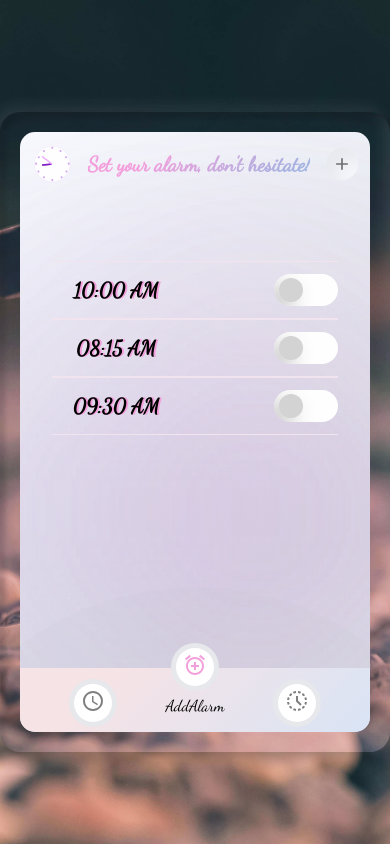
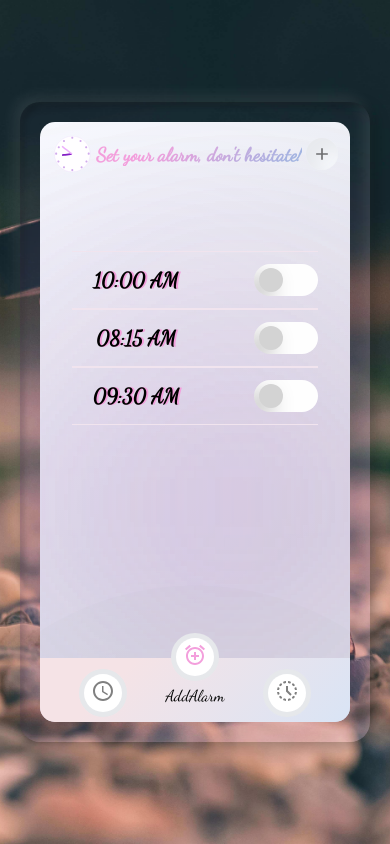
Before and after one commit to SimionAndrei23/clockApp, a React (Create React App) app: page /addAlarm in a window 390 px wide. Built offline with nearby package versions, Linux system fonts and the light colour scheme.

Commit message:
commited

```diff
--- a/public/index.html
+++ b/public/index.html
@@ -5,7 +5,6 @@
     <link rel="icon" href="https://i.ibb.co/8Yd17Bv/stopwatch-logo.png" />
     <link rel="preconnect" href="https://fonts.googleapis.com">
     <link rel="preconnect" href="https://fonts.gstatic.com" crossorigin>
-    <link href="https://fonts.googleapis.com/css2?family=Dancing+Script&display=swap" rel="stylesheet">
     <meta name="viewport" content="width=device-width, initial-scale=1" />
     <meta name="theme-color" content="#000000" />
     <meta
--- a/src/App.css
+++ b/src/App.css
@@ -1,3 +1,5 @@
+@import url('https://fonts.googleapis.com/css2?family=Dancing+Script&display=swap');
+
 *
 {
   margin: 0;
@@ -7,7 +9,6 @@
 
 body {
   font-family: 'Dancing Script', cursive;
-  overflow-x: hidden;
 }
 
 .App {
@@ -18,7 +19,7 @@ body {
   align-items: center;
   gap: 20px;
   flex-wrap: wrap;
-  background: url('../src/files/timeBackground.jpg');
+  background: url('./Files/timeBackground.jpg');
   background-size: cover;
   background-position: center;
 }
@@ -36,7 +37,7 @@ body {
             5px 5px 15px rgba(0,0,0,0.3),
             -5px -5px 15px rgba(255,255,255,0.1);
   transition: all 0.5s ease-out;
-  margin-top: 20px;
+  margin: 0 20px;
 }
 
 .wrapperInside {
@@ -219,10 +220,7 @@ header
 
 .clock span {
   position: absolute;
-  font-family: 'Corinthia', cursive;
-  font-family: 'Dancing Script', cursive;
   font-weight: 600;
-
 }
 
 .twelve {
@@ -723,6 +721,7 @@ header
 
 @media (max-width: 768px) {
 
+
   .clock {
     width: 13rem;
     height: 13rem;
@@ -759,7 +758,7 @@ header
 
   .alarmSet p,
   .quoteAlarm p {
-    font-size: 1.3rem;
+    font-size: 1.2rem;
   }
 
   .alarmTime > h2 {
--- a/src/App.js
+++ b/src/App.js
@@ -1,8 +1,8 @@
 
 import './App.css';
-import ClockAccess from './ClockAccess';
-import ClockAddAlarm from './ClockAddAlarm';
-import ClockTimer from './ClockTimer';
+import ClockAccess from './Pages/ClockAccess';
+import ClockAddAlarm from './Pages/ClockAddAlarm';
+import ClockTimer from './Pages/ClockTimer';
 import {BrowserRouter as Router,Routes,Route} from "react-router-dom";
 
 function App() {
--- a/src/ClockAccess.js
+++ b/src/Pages/ClockAccess.js
@@ -1,7 +1,7 @@
 import React, { useEffect, useState} from 'react'
 import Lottie from 'react-lottie';
-import animationData from './files/clock-animation.json';
-import { dataTabs } from './sampleData/tabsBottomData'
+import animationData from '../Files/clock-animation.json';
+import { dataTabs } from '../SampleData/tabsBottomData'
 import { useNavigate } from 'react-router-dom';
 
 const ClockAccess = () => {
--- a/src/ClockAddAlarm.js
+++ b/src/Pages/ClockAddAlarm.js
@@ -1,10 +1,10 @@
 import React, { useState, useRef, useEffect } from 'react'
-import check from './files/check.png'
+import checkIcon from '../Files/check.png'
+import animationClock from '../Files/clock-animation.json';
 import AddIcon from '@mui/icons-material/Add';
 import { IconButton } from '@mui/material';
 import Lottie from 'react-lottie';
-import animationClock from './files/clock-animation.json';
-import { dataTabs } from './sampleData/tabsBottomData'
+import { dataTabs } from '../SampleData/tabsBottomData'
 import Fade from 'react-reveal/Fade';
 import Timekeeper from 'react-timekeeper';
 import DataAlarms from './DataAlarms';
@@ -178,7 +178,7 @@ const ClockAddAlarm = () => {
                         <div onClick = {setButton} className = 'doneButton'>
                             <p>Done</p>
                             <div className = 'checkIcon'>
-                                <img src = {check} />
+                                <img src = {checkIcon} alt = 'checkIcon' />
                             </div>
                         </div>
                     </div>
--- a/src/index.css
+++ /dev/null
@@ -1,13 +0,0 @@
-body {
-  margin: 0;
-  font-family: -apple-system, BlinkMacSystemFont, 'Segoe UI', 'Roboto', 'Oxygen',
-    'Ubuntu', 'Cantarell', 'Fira Sans', 'Droid Sans', 'Helvetica Neue',
-    sans-serif;
-  -webkit-font-smoothing: antialiased;
-  -moz-osx-font-smoothing: grayscale;
-}
-
-code {
-  font-family: source-code-pro, Menlo, Monaco, Consolas, 'Courier New',
-    monospace;
-}
--- a/src/index.js
+++ b/src/index.js
@@ -1,6 +1,5 @@
 import React from 'react';
 import ReactDOM from 'react-dom';
-import './index.css';
 import App from './App';
 import reportWebVitals from './reportWebVitals';
 
```
Also changed, not shown: src/Pages/ClockTimer.js (renamed from src/ClockTimer.js, +4 -4 lines), src/setupTests.js (deleted, +0 -5 lines), src/Pages/DataAlarms.js (renamed from src/DataAlarms.js), 1 other file (tests, documents, lock files or other folders).
